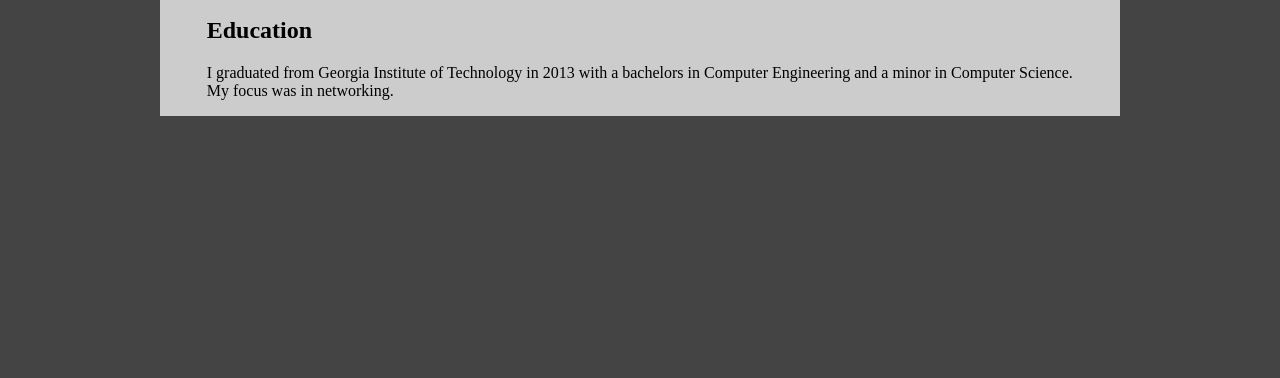
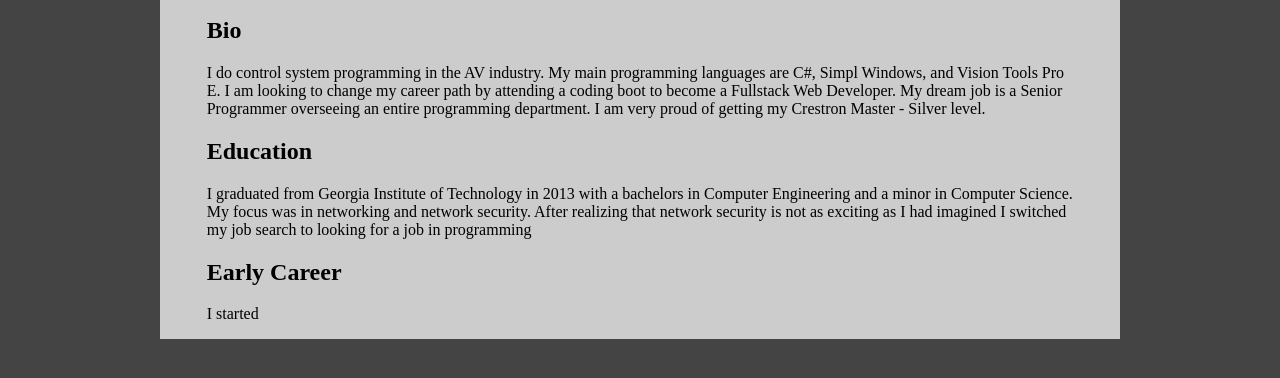
Before and after one commit to jnollen23/Portfolio, a plain HTML site: page index.html in a window 1280 px wide. Shown: the part 86-464 px from the top of the page. Drawn offline with Linux system fonts and the light colour scheme.

```diff
--- a/assets/css/style.css
+++ b/assets/css/style.css
@@ -31,6 +31,7 @@ nav ul li{
 }
 
 nav ul li{
+    /* Adding a color for active page as that page does not have a link on it */
     color:aliceblue;
 }
 
--- a/index.html
+++ b/index.html
@@ -15,16 +15,29 @@
     </header>
     <nav>
         <ul>
-            <li>About</li>
+            <li>About</li><!-- removing hyperlink to prevent a page reload -->
             <li><a href="portfolio.html">Portfolio</a></li>
             <li><a href="resume.html">Resume</a></li>
         </ul>
     </nav>
     <article>
         <section>
+            <h2>Bio</h2>
+            <p>
+                I do control system programming in the AV industry. My main programming languages are C#, Simpl Windows, and Vision Tools Pro E. I am looking to change my career path by attending a coding boot to become a Fullstack Web Developer. My dream job is a Senior Programmer overseeing an entire programming department. I am very proud of getting my Crestron Master - Silver level.
+            </p>
+        <section>
             <h2>Education</h2>
-            <p>I graduated from Georgia Institute of Technology in 2013 with a bachelors in Computer Engineering and a
-                minor in Computer Science. My focus was in networking. </p>
+            <p>
+                I graduated from Georgia Institute of Technology in 2013 with a bachelors in Computer Engineering and a
+                minor in Computer Science. My focus was in networking and network security. After realizing that network security is not as exciting as I had imagined I switched my job search to looking for a job in programming
+            </p>
+        </section>
+        <section>
+            <h2>Early Career</h2>
+            <p>
+                I started
+            </p>
         </section>
     </article>
 </body>
```
